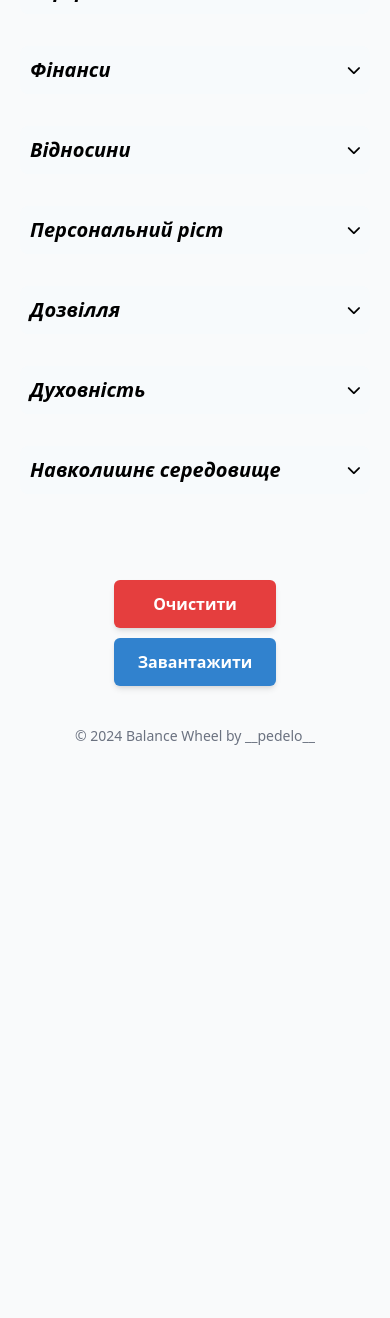
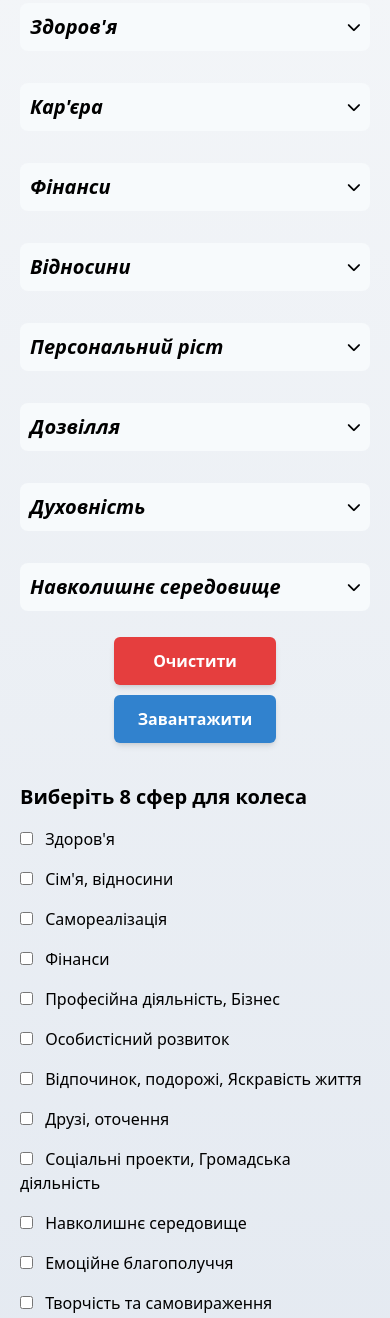
Before and after one commit to bobmarley2301/balance-wheel, a plain HTML site: page index.html in a window 390 px wide. Shown: the part 612-1930 px from the top of the page. Before the commit the page ends 1378 px from the top, so only its background shows below. Drawn offline with nearby package versions, Linux system fonts and the light colour scheme.

Commit message:
MVP
додав фото; додав невелику структуру; додав можливість фільрти картинки

```diff
--- a/index.html
+++ b/index.html
@@ -6,127 +6,34 @@
     <title>Balance Wheel</title>
     <script src="https://cdn.tailwindcss.com"></script>
     <link href="https://cdnjs.cloudflare.com/ajax/libs/font-awesome/6.0.0-beta3/css/all.min.css" rel="stylesheet">
+    <link rel="stylesheet" href="main.css">
     <style>
-        .accordion-content {
-            transition: max-height 0.3s ease, opacity 0.3s ease;
-            overflow: hidden;
-            max-height: 0;
-            opacity: 0;
+        body {
+            background: linear-gradient(to bottom, #f9fafb, #e2e8f0);
         }
-        .accordion-content.open {
-            max-height: 300px;
-            opacity: 1;
-        }
-        .accordion-header {
-            background-color: #F7FAFC;
-            padding: 12px;
-            cursor: pointer;
-            display: flex;
-            justify-content: space-between;
-            align-items: center;
-            border-radius: 8px;
-            transition: background-color 0.3s ease;
-        }
-        .accordion-header:hover {
-            background-color: #E2E8F0;
-        }
-        .accordion-content {
-            padding: 12px;
-            background-color: #FFFFFF;
-            border-radius: 8px;
-            box-shadow: 0 4px 6px rgba(0, 0, 0, 0.1);
-        }
-        .accordion-item {
-            margin-bottom: 10px;
+        /* header {
+            background: linear-gradient(90deg, #C479E6, #805AD5);
+            padding: 2rem;
+            border-radius: 0.5rem;
+            color: white;
+            box-shadow: 0px 4px 6px rgba(0, 0, 0, 0.1);
+        } */
+        .sphere-item input {
+            margin-right: 0.5rem;
         }
         button {
-            transition: background-color 0.3s ease, transform 0.3s ease;
+            transition: transform 0.2s ease-in-out;
         }
         button:hover {
             transform: scale(1.05);
         }
-        #clear {
-            background-color: #E53E3E;
-        }
-        #clear:hover {
-            background-color: #C53030;
-        }
-        #download {
-            background-color: #3182CE;
-        }
-        #download:hover {
-            background-color: #2B6CB0;
-        }
-        canvas {
-            box-shadow: 0 4px 8px rgba(0, 0, 0, 0.2);
-        }
-
-        /* Адаптація для малих екранів */
-        @media (max-width: 640px) {
-            body {
-                padding: 20px;
-            }
-
-            header h1 {
-                font-size: 28px;
-            }
-
-            header p {
-                font-size: 16px;
-            }
-
-            canvas {
-                width: 100%;
-                height: auto;
-            }
-
-            .accordion-header {
-                padding: 10px;
-            }
-
-            .accordion-content {
-                padding: 8px;
-            }
-
-            button {
-                padding: 10px 20px;
-                font-size: 14px;
-            }
-
-            #clear, #download {
-                width: 100%;
-                margin-top: 10px;
-            }
-
-            .accordion-item {
-                margin-bottom: 8px;
-            }
-        }
-
-        @media (max-width: 480px) {
-            header h1 {
-                font-size: 24px;
-            }
-
-            header p {
-                font-size: 14px;
-            }
-
-            button {
-                padding: 8px 16px;
-                font-size: 12px;
-            }
-
-            .accordion-header {
-                font-size: 14px;
-            }
-        }
     </style>
 </head>
-<body class="min-h-screen bg-gray-50 flex flex-col items-center p-5">
+<body class="min-h-screen flex flex-col items-center p-5">
     <header class="w-full max-w-5xl mb-5 text-center">
-        <h1 class="text-4xl font-bold text-gray-800 mb-2">Колесо Балансу</h1>
-        <p class="text-lg text-gray-600">Візуалізація балансу твого життя.</p>
+        <img src="assets/hero.png" alt="" class="rounded-lg">
+        <h1 class="text-4xl font-bold mb-2">Колесо Балансу</h1>
+        <p class="text-lg">Візуалізація балансу твого життя</p>
     </header>
 
     <main class="flex flex-col items-center w-full max-w-5xl">
@@ -138,182 +45,68 @@
             <!-- Accordion items will be generated dynamically -->
         </div>
 
-        <div class="flex space-x-4 mt-5 mb-10">
-            <!-- Empty space for future additions if needed -->
+        <div class="flex flex-col md:flex-row md:space-x-4 space-y-4 md:space-y-0">
+            <button id="clear" class="px-6 py-3 bg-gray-500 text-white rounded-md font-semibold shadow-md hover:bg-gray-700">Очистити</button>
+            <button id="download" class="px-6 py-3 bg-blue-500 text-white rounded-md font-semibold shadow-md hover:bg-blue-700">Завантажити</button>
         </div>
 
-        <div class="flex flex-col space-y-4">
-            <button id="clear" class="px-6 py-3 rounded-md text-white font-semibold shadow-md transition">Очистити</button>
-            <button id="download" class="px-6 py-3 rounded-md text-white font-semibold shadow-md transition">Завантажити</button>
+        <div id="sphere-selection" class="mt-10">
+            <h3 class="text-xl font-semibold mb-4">Виберіть 8 сфер для колеса</h3>
+            <div id="sphere-list" class="grid grid-cols-1 sm:grid-cols-2 md:grid-cols-3 gap-4 mb-5">
+                <label class="sphere-item">
+                    <input type="checkbox" id="sphere1" value="Здоров'я"> Здоров'я
+                </label>
+                <label class="sphere-item">
+                    <input type="checkbox" id="sphere2" value="Сім'я, відносини"> Сім'я, відносини
+                </label>
+                <label class="sphere-item">
+                    <input type="checkbox" id="sphere3" value="Самореалізація"> Самореалізація
+                </label>
+                <label class="sphere-item">
+                    <input type="checkbox" id="sphere4" value="Фінанси"> Фінанси
+                </label>
+                <label class="sphere-item">
+                    <input type="checkbox" id="sphere5" value="Професійна діяльність, Бізнес"> Професійна діяльність, Бізнес
+                </label>
+                <label class="sphere-item">
+                    <input type="checkbox" id="sphere6" value="Особистісний розвиток"> Особистісний розвиток
+                </label>
+                <label class="sphere-item">
+                    <input type="checkbox" id="sphere7" value="Відпочинок, подорожі, Яскравість життя"> Відпочинок, подорожі, Яскравість життя
+                </label>
+                <label class="sphere-item">
+                    <input type="checkbox" id="sphere8" value="Друзі, оточення"> Друзі, оточення
+                </label>
+                <label class="sphere-item">
+                    <input type="checkbox" id="sphere9" value="Соціальні проекти, Громадська діяльність"> Соціальні проекти, Громадська діяльність
+                </label>
+                <label class="sphere-item">
+                    <input type="checkbox" id="sphere10" value="Навколишнє середовище"> Навколишнє середовище
+                </label>
+                <label class="sphere-item">
+                    <input type="checkbox" id="sphere11" value="Емоційне благополуччя"> Емоційне благополуччя
+                </label>
+                <label class="sphere-item">
+                    <input type="checkbox" id="sphere12" value="Творчість та самовираження"> Творчість та самовираження
+                </label>
+                <label class="sphere-item">
+                    <input type="checkbox" id="sphere13" value="Духовність та внутрішній світ"> Духовність та внутрішній світ
+                </label>
+                <label class="sphere-item">
+                    <input type="checkbox" id="sphere14" value="Романтичні відносини"> Романтичні відносини
+                </label>
+                <label class="sphere-item">
+                    <input type="checkbox" id="sphere15" value="Діти"> Діти
+                </label>
+            </div>
+            <button id="add-selected-spheres" class="px-6 py-3 bg-green-500 text-white rounded-md font-semibold shadow-md hover:bg-green-700">Додати до колеса</button>
         </div>
-
     </main>
 
     <footer class="w-full max-w-5xl mt-10 text-center text-gray-500 text-sm">
         © 2024 Balance Wheel by __pedelo__
     </footer>
 
-    <script>
-        const config = {
-            segments: [
-                { color: "#97CC64", text: "Здоровя", level: 5, description: "Тут ти можеш оцінити своє фізичне та психічне здоров’я." },
-                { color: "#4569BC", text: "Карєра", level: 4, description: "Оцінка професійного розвитку та кар'єрних досягнень." },
-                { color: "#2A8341", text: "Фінанси", level: 3, description: "Баланс твоїх фінансів та здатність до збережень." },
-                { color: "#F68D38", text: "Відносини", level: 7, description: "Якість відносин з близькими, друзями та партнерами." },
-                { color: "#EA527F", text: "Персональний ріст", level: 6, description: "Розвиток особистості та самовдосконалення." },
-                { color: "#77B6E7", text: "Дозвілля", level: 2, description: "Час для себе, хобі та розваги." },
-                { color: "#FFD963", text: "Духовність", level: 8, description: "Зв'язок з духовним світом та внутрішнім спокоєм." },
-                { color: "#A955B8", text: "Навколишнє середовище", level: 5, description: "Оцінка стану навколишнього середовища та еко-свідомості." }
-            ],
-            radius: 200,
-            levels: 10,
-            fontSize: 15
-        };
-
-        const canvas = document.getElementById("canvas");
-        const ctx = canvas.getContext("2d");
-
-        class Wheel {
-            constructor(canvas, config) {
-                this.canvas = canvas;
-                this.ctx = canvas.getContext("2d");
-                this.config = config;
-            }
-
-            draw() {
-                const { segments, radius, levels } = this.config;
-                const ctx = this.ctx;
-                const centerX = this.canvas.width / 2;
-                const centerY = this.canvas.height / 2;
-                const angleStep = (2 * Math.PI) / segments.length;
-
-                // Draw levels and their labels
-                for (let i = 1; i <= levels; i++) {
-                    ctx.beginPath();
-                    ctx.arc(centerX, centerY, (radius / levels) * i, 0, 2 * Math.PI);
-                    ctx.strokeStyle = "#ccc";
-                    ctx.stroke();
-
-                    // Draw level number
-                    ctx.font = "12px Arial";
-                    ctx.color = "#FFF";
-                    ctx.fillStyle = "#000";
-                    const levelAngle = Math.PI / 2;
-                    const levelX = centerX + Math.cos(levelAngle) * (radius / levels) * i;
-                    const levelY = centerY + Math.sin(levelAngle) * (radius / levels) * i;
-                    ctx.fillText(i, levelX, levelY);
-                }
-
-                // Draw segments
-                segments.forEach((segment, index) => {
-                    const startAngle = index * angleStep;
-                    const endAngle = startAngle + angleStep;
-
-                    // Segment background
-                    ctx.beginPath();
-                    ctx.moveTo(centerX, centerY);
-                    ctx.arc(centerX, centerY, radius, startAngle, endAngle);
-                    ctx.fillStyle = segment.color;
-                    ctx.fill();
-
-                    // Level indicator
-                    const segmentRadius = (segment.level / levels) * radius;
-                    ctx.beginPath();
-                    ctx.moveTo(centerX, centerY);
-                    ctx.arc(centerX, centerY, segmentRadius, startAngle, endAngle);
-                    ctx.fillStyle = "rgba(0, 0, 0, 0.2)";
-                    ctx.fill();
-
-                    // Text
-                    const textAngle = startAngle + angleStep / 2;
-                    const textX = centerX + Math.cos(textAngle) * (radius + 20);
-                    const textY = centerY + Math.sin(textAngle) * (radius + 20);
-                    ctx.font = `${this.config.fontSize}px Arial`;
-                    ctx.color = "#FFF";
-                    ctx.fillStyle = "#000";
-                    ctx.textAlign = "center";
-                    ctx.fillText(segment.text, textX, textY);
-                });
-            }
-
-            clear() {
-                this.ctx.clearRect(0, 0, this.canvas.width, this.canvas.height);
-            }
-
-            download() {
-                const link = document.createElement('a');
-                link.download = 'balance_wheel.png';
-                link.href = this.canvas.toDataURL();
-                link.click();
-            }
-        }
-
-        const wheel = new Wheel(canvas, config);
-        wheel.draw();
-
-        const accordion = document.getElementById("accordion");
-
-        config.segments.forEach((segment, index) => {
-            const item = document.createElement("div");
-            item.className = "accordion-item";
-
-            const header = document.createElement("div");
-            header.className = "accordion-header flex justify-between items-center";
-            header.innerHTML = `
-                <span class="flex-1 text-xl font-bold italic">${segment.text}</span>
-                <i class="fa fa-chevron-down"></i>
-            `;
-            header.addEventListener("click", () => {
-                const content = item.querySelector(".accordion-content");
-                const icon = header.querySelector("i");
-                content.classList.toggle("open");
-
-                // Змінюємо іконку при відкритті/закритті
-                if (content.classList.contains("open")) {
-                    icon.classList.remove("fa-chevron-down");
-                    icon.classList.add("fa-chevron-up");
-                } else {
-                    icon.classList.remove("fa-chevron-up");
-                    icon.classList.add("fa-chevron-down");
-                }
-            });
-
-            const content = document.createElement("div");
-            content.className = "accordion-content";
-            content.innerHTML = `
-                <div class="flex items-center gap-2">
-                    <label for="slider-${index}" class="flex-1 font-medium text-gray-700">${segment.text} Рівень:</label>
-                    <input
-                        type="range"
-                        id="slider-${index}"
-                        min="0"
-                        max="10"
-                        value="${segment.level}"
-                        class="w-full h-2 bg-blue-200 rounded-lg appearance-none cursor-pointer accent-blue-500 focus:outline-none focus:ring-2 focus:ring-blue-400 focus:ring-opacity-75 transition"
-                    />
-                </div>
-                <p class="text-sm text-gray-600 mt-2">${segment.description}</p>
-            `;
-
-    content.querySelector("input").addEventListener("input", (e) => {
-        segment.level = parseInt(e.target.value);
-        wheel.clear();
-        wheel.draw();
-    });
-
-    item.appendChild(header);
-    item.appendChild(content);
-    accordion.appendChild(item);
-});
-
-
-        document.getElementById("clear").addEventListener("click", () => {
-            wheel.clear();
-        });
-
-        document.getElementById("download").addEventListener("click", () => {
-            wheel.download();
-        });
-    </script>
+    <script src="main.js"></script>
 </body>
 </html>
--- /dev/null
+++ b/main.css
@@ -0,0 +1,135 @@
+/* Загальні стилі для Accordion */
+.accordion-content {
+    transition: max-height 0.3s ease, opacity 0.3s ease;
+    overflow: hidden;
+    max-height: 0;
+    opacity: 0;
+  }
+
+  .accordion-content.open {
+    max-height: 300px;
+    opacity: 1;
+  }
+
+  .accordion-header {
+    background-color: #f7fafc;
+    padding: 12px;
+    cursor: pointer;
+    display: flex;
+    justify-content: space-between;
+    align-items: center;
+    border-radius: 8px;
+    transition: background-color 0.3s ease;
+  }
+
+  .accordion-header:hover {
+    background-color: #e2e8f0;
+  }
+
+  .accordion-content {
+    padding: 12px;
+    background-color: #ffffff;
+    border-radius: 8px;
+    box-shadow: 0 4px 6px rgba(0, 0, 0, 0.1);
+  }
+
+  .accordion-item {
+    margin-bottom: 10px;
+  }
+
+  /* Стилі для кнопок */
+  button {
+    transition: background-color 0.3s ease, transform 0.3s ease;
+  }
+
+  button:hover {
+    transform: scale(1.05);
+  }
+
+  /* Кнопка "Очистити" */
+  #clear {
+    background-color: #e53e3e;
+  }
+
+  #clear:hover {
+    background-color: #c53030;
+  }
+
+  /* Кнопка "Завантажити" */
+  #download {
+    background-color: #3182ce;
+  }
+
+  #download:hover {
+    background-color: #2b6cb0;
+  }
+
+  /* Стилі для Canvas */
+  canvas {
+    box-shadow: 0 4px 8px rgba(0, 0, 0, 0.2);
+    border-radius: 8px;
+  }
+
+  /* Адаптація для малих екранів */
+  @media (max-width: 640px) {
+    body {
+      padding: 20px;
+    }
+
+    header h1 {
+      font-size: 28px;
+    }
+
+    header p {
+      font-size: 16px;
+    }
+
+    canvas {
+      width: 100%;
+      height: auto;
+    }
+
+    .accordion-header {
+      padding: 10px;
+      font-size: 16px;
+    }
+
+    .accordion-content {
+      padding: 8px;
+    }
+
+    button {
+      padding: 10px 20px;
+      font-size: 14px;
+    }
+
+    #clear,
+    #download {
+      width: 100%;
+      margin-top: 10px;
+    }
+
+    .accordion-item {
+      margin-bottom: 8px;
+    }
+  }
+
+  /* Додаткова адаптація для дуже малих екранів */
+  @media (max-width: 480px) {
+    header h1 {
+      font-size: 24px;
+    }
+
+    header p {
+      font-size: 14px;
+    }
+
+    button {
+      padding: 8px 16px;
+      font-size: 12px;
+    }
+
+    .accordion-header {
+      font-size: 14px;
+    }
+  }
--- /dev/null
+++ b/main.js
@@ -0,0 +1,248 @@
+const config = {
+  segments: [
+    {
+      id: 1,
+      color: "#97CC64",
+      text: "Здоров'я",
+      level: 5,
+      description: "Тут ти можеш оцінити своє фізичне та психічне здоров’я.",
+    },
+    {
+      id: 2,
+      color: "#4569BC",
+      text: "Кар'єра",
+      level: 4,
+      description: "Оцінка професійного розвитку та кар'єрних досягнень.",
+    },
+    {
+      id: 3,
+      color: "#2A8341",
+      text: "Фінанси",
+      level: 3,
+      description: "Баланс твоїх фінансів та здатність до збережень.",
+    },
+    {
+      id: 4,
+      color: "#F68D38",
+      text: "Відносини",
+      level: 7,
+      description: "Якість відносин з близькими, друзями та партнерами.",
+    },
+    {
+      id: 5,
+      color: "#EA527F",
+      text: "Персональний ріст",
+      level: 6,
+      description: "Розвиток особистості та самовдосконалення.",
+    },
+    {
+      id: 6,
+      color: "#77B6E7",
+      text: "Дозвілля",
+      level: 2,
+      description: "Час для себе, хобі та розваги.",
+    },
+    {
+      id: 7,
+      color: "#FFD963",
+      text: "Духовність",
+      level: 8,
+      description: "Зв'язок з духовним світом та внутрішнім спокоєм.",
+    },
+    {
+      id: 8,
+      color: "#A955B8",
+      text: "Навколишнє середовище",
+      level: 5,
+      description: "Оцінка стану навколишнього середовища та еко-свідомості.",
+    },
+  ],
+  radius: 200,
+  levels: 10,
+  fontSize: 15,
+};
+
+const canvas = document.getElementById("canvas");
+const ctx = canvas.getContext("2d");
+
+class Wheel {
+  constructor(canvas, config) {
+    this.canvas = canvas;
+    this.ctx = canvas.getContext("2d");
+    this.config = config;
+  }
+
+  draw() {
+    const { segments, radius, levels } = this.config;
+    const centerX = this.canvas.width / 2;
+    const centerY = this.canvas.height / 2;
+    const angleStep = (2 * Math.PI) / segments.length;
+
+    segments.forEach((segment, index) => {
+      const startAngle = index * angleStep;
+      const endAngle = startAngle + angleStep;
+
+      // Segment
+      this.ctx.beginPath();
+      this.ctx.moveTo(centerX, centerY);
+      this.ctx.arc(centerX, centerY, radius, startAngle, endAngle);
+      this.ctx.fillStyle = segment.color;
+      this.ctx.fill();
+
+      // Level indicator
+      const segmentRadius = (segment.level / levels) * radius;
+      this.ctx.beginPath();
+      this.ctx.moveTo(centerX, centerY);
+      this.ctx.arc(centerX, centerY, segmentRadius, startAngle, endAngle);
+      this.ctx.fillStyle = "rgba(0, 0, 0, 0.2)";
+      this.ctx.fill();
+
+      // Text
+      const textAngle = startAngle + angleStep / 2;
+      const textX = centerX + Math.cos(textAngle) * (radius + 20);
+      const textY = centerY + Math.sin(textAngle) * (radius + 20);
+      this.ctx.font = `${this.config.fontSize}px Arial`;
+      this.ctx.fillStyle = "#000";
+      this.ctx.textAlign = "center";
+      this.ctx.fillText(segment.text, textX, textY);
+    });
+  }
+
+  clear() {
+    this.ctx.clearRect(0, 0, this.canvas.width, this.canvas.height);
+  }
+
+  download() {
+    const link = document.createElement("a");
+    link.download = "balance_wheel.png";
+    link.href = this.canvas.toDataURL();
+    link.click();
+  }
+}
+
+const wheel = new Wheel(canvas, config);
+wheel.draw();
+
+const accordion = document.getElementById("accordion");
+
+const deleteSegment = (id) => {
+  const index = config.segments.findIndex((segment) => segment.id === id);
+  if (index !== -1) {
+    config.segments.splice(index, 1);
+    renderWheelAndAccordion();
+  }
+};
+
+const createSegmentItem = (segment, index) => {
+  const item = document.createElement("div");
+  item.className = "accordion-item";
+
+  const header = document.createElement("div");
+  header.className = "accordion-header flex justify-between items-center";
+  header.innerHTML = `
+      <span class="flex-1 text-xl font-bold italic">${segment.text}</span>
+      <i class="fa fa-chevron-down"></i>
+    `;
+  header.addEventListener("click", () => {
+    const content = item.querySelector(".accordion-content");
+    const icon = header.querySelector("i");
+    content.classList.toggle("open");
+
+    icon.classList.toggle("fa-chevron-down");
+    icon.classList.toggle("fa-chevron-up");
+  });
+
+  const content = document.createElement("div");
+  content.className = "accordion-content";
+  content.innerHTML = `
+      <div class="flex items-center gap-2">
+        <label for="slider-${index}" class="flex-1 font-medium text-gray-700">${segment.text} Рівень:</label>
+        <input
+          type="range"
+          id="slider-${index}"
+          min="0"
+          max="10"
+          value="${segment.level}"
+          class="w-full h-2 bg-blue-200 rounded-lg appearance-none cursor-pointer accent-blue-500 transition focus:ring-2 focus:ring-blue-400 focus:ring-opacity-75"
+        />
+        <button
+          class="ml-2 px-4 py-2 bg-red-500 text-white rounded hover:bg-red-700 transition"
+          onclick="deleteSegment(${segment.id})"
+        >
+          Видалити
+        </button>
+      </div>
+      <p class="text-sm text-gray-600 mt-2">${segment.description}</p>
+    `;
+
+  content.querySelector("input").addEventListener("input", (e) => {
+    segment.level = parseInt(e.target.value);
+    wheel.clear();
+    wheel.draw();
+  });
+
+  item.appendChild(header);
+  item.appendChild(content);
+  return item;
+};
+
+
+config.segments.forEach((segment, index) => {
+  accordion.appendChild(createSegmentItem(segment, index));
+});
+
+// Add selected spheres
+const getRandomColor = () => {
+  const letters = "0123456789ABCDEF";
+  let color = "#";
+  for (let i = 0; i < 6; i++) {
+    color += letters[Math.floor(Math.random() * 16)];
+  }
+  return color;
+};
+
+document
+  .getElementById("add-selected-spheres")
+  .addEventListener("click", () => {
+    const selectedSpheres = document.querySelectorAll(
+      "#sphere-list input:checked"
+    );
+    selectedSpheres.forEach((checkbox) => {
+      const sphereText = checkbox.value;
+      if (!config.segments.some((segment) => segment.text === sphereText)) {
+        const newSegment = {
+          id: config.segments.length + 1,
+          color: getRandomColor(),
+          text: sphereText,
+          level: 0,
+          description: `Опис для ${sphereText}`,
+        };
+        config.segments.push(newSegment);
+      }
+    });
+    renderWheelAndAccordion();
+  });
+
+
+
+  const renderWheelAndAccordion = () => {
+    wheel.clear();
+    wheel.draw();
+    accordion.innerHTML = "";
+    config.segments.forEach((segment, index) => {
+      accordion.appendChild(createSegmentItem(segment, index));
+    });
+  };
+// Download and clear events
+document.getElementById("download").addEventListener("click", () => {
+  wheel.download();
+});
+
+
+
+document.getElementById("clear").addEventListener("click", () => {
+  config.segments.forEach((segment) => {
+    segment.level = 0;
+  });
+  renderWheelAndAccordion();
+});
```
Also changed, not shown: assets/hero.png (added).
